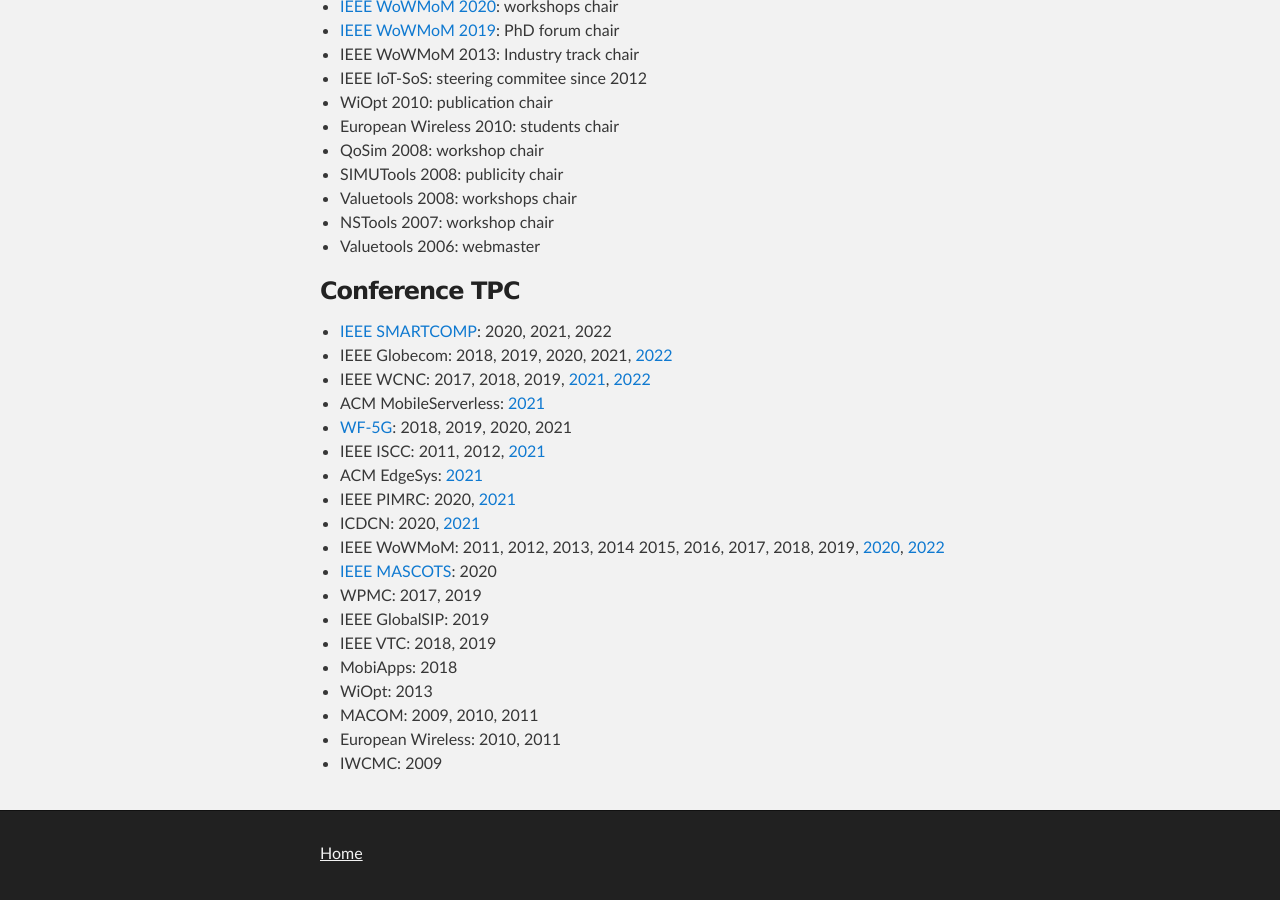
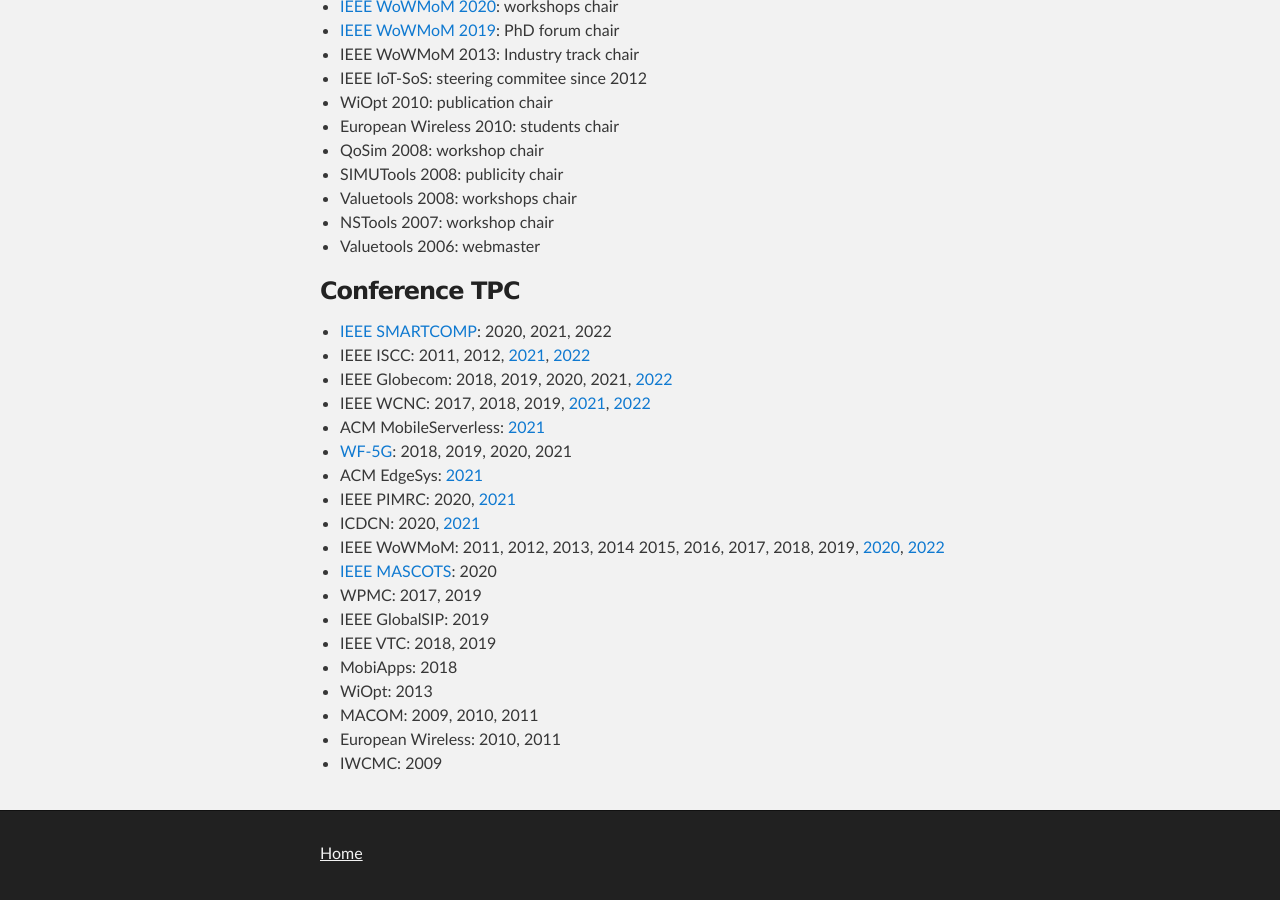
Before and after one commit to ccicconetti/ccicconetti.github.io, a Jekyll site: the page built from editorial.md, in a window 1280 px wide and 900 px high, scrolled down 722 px. Built offline with Jekyll 4.4.1, drawn with Linux system fonts in a browser that asks for light colours.

Commit message:
Update editorial

```diff
--- a/editorial.md
+++ b/editorial.md
@@ -35,11 +35,11 @@ layout: page
 ### Conference TPC
 
 - [IEEE SMARTCOMP](https://www.smart-comp.info/): 2020, 2021, 2022
+- IEEE ISCC: 2011, 2012, [2021](https://iscc2021.unipi.gr/), [2022](https://iscc2022.unipi.gr/)
 - IEEE Globecom: 2018, 2019, 2020, 2021, [2022](https://globecom2022.ieee-globecom.org/)
 - IEEE WCNC: 2017, 2018, 2019, [2021](https://wcnc2021.ieee-wcnc.org/), [2022](https://wcnc2022.ieee-wcnc.org/)
 - ACM MobileServerless: [2021](https://www.it.uc3m.es/mbsvless21/)
 - [WF-5G](https://ieee-wf-5g.org/): 2018, 2019, 2020, 2021
-- IEEE ISCC: 2011, 2012, [2021](https://iscc2021.unipi.gr/)
 - ACM EdgeSys: [2021](https://edge-sys.github.io/2021/)
 - IEEE PIMRC: 2020, [2021](https://pimrc2021.ieee-pimrc.org/)
 - ICDCN: 2020, [2021](http://www.icdcn2021.net/)
```
